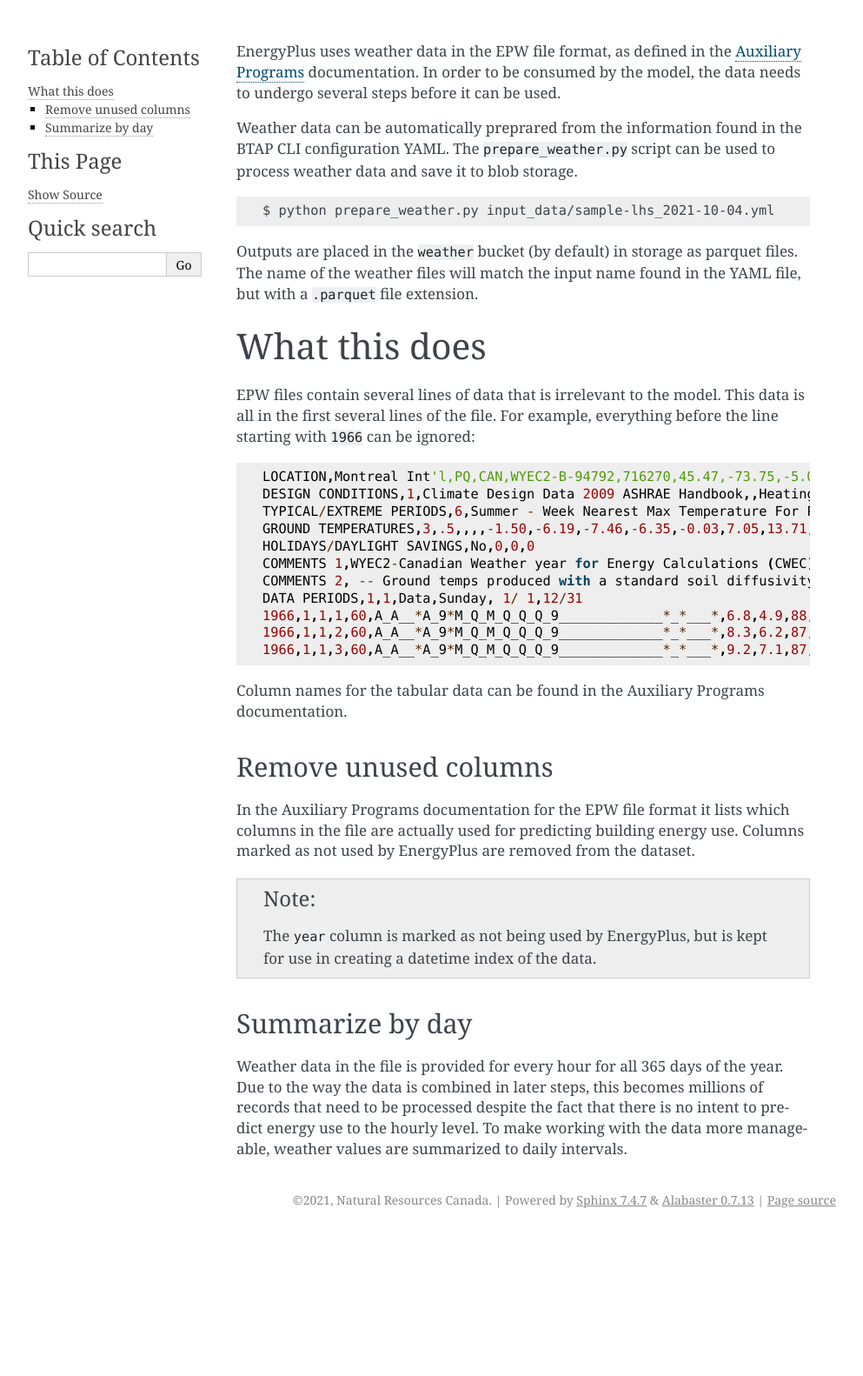
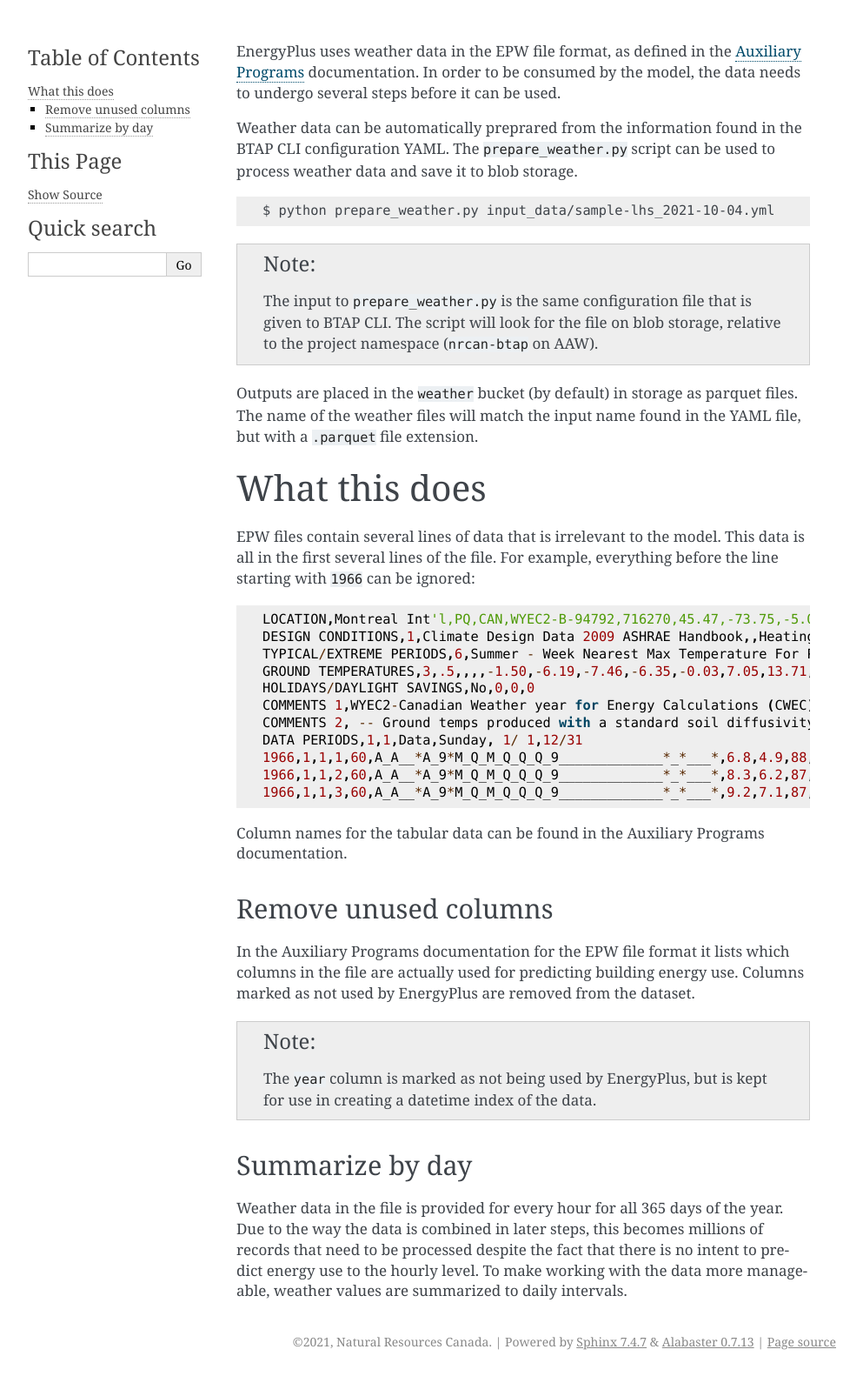
Before and after one commit to canmet-energy/btap_ml, a Sphinx documentation site: the page built from docs/usage/weather.rst, in a window 1280 px wide. Shown: the whole page at 87% size, without its empty margins (148-1141 px from the left). Built offline with Sphinx 7.4.7, drawn with Linux system fonts in a browser that asks for light colours; before the commit the page ends 1419 px from its top, so only the background shows below that.

Commit message:
Add a note about config file being from BTAP CLI

```diff
--- a/docs/usage/weather.rst
+++ b/docs/usage/weather.rst
@@ -8,6 +8,11 @@ Weather data can be automatically preprared from the information found in the BT
 .. code::
 
    $ python prepare_weather.py input_data/sample-lhs_2021-10-04.yml
+
+.. note::
+
+   The input to ``prepare_weather.py`` is the same configuration file that is given to BTAP CLI. The script will
+   look for the file on blob storage, relative to the project namespace (``nrcan-btap`` on AAW).
 
 Outputs are placed in the ``weather`` bucket (by default) in storage as parquet files. The name of the weather files
 will match the input name found in the YAML file, but with a ``.parquet`` file extension.
```
